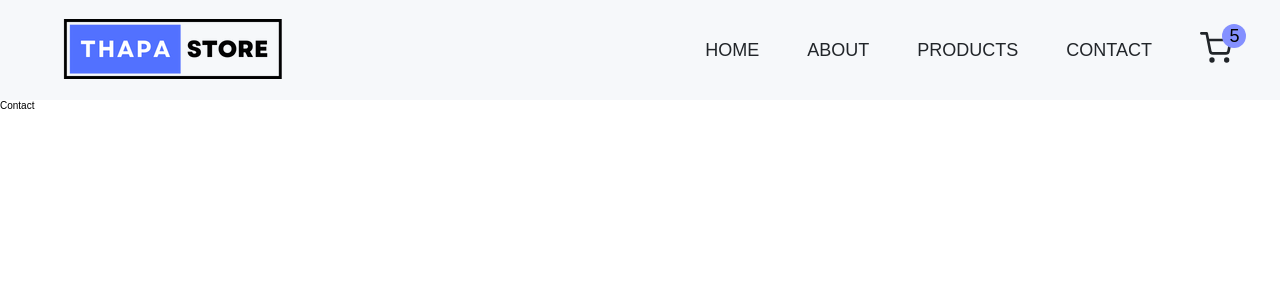
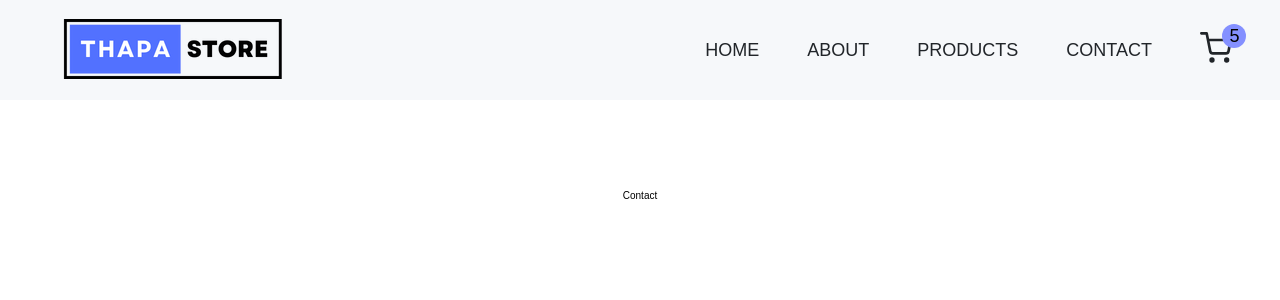
Before and after one commit to asifmuntasir/e-commerce-web-frontend, a React (Create React App) app: page /contact in a window 1280 px wide. Shown: the top 300 px of the page. Built offline with nearby package versions, Linux system fonts and the light colour scheme.

Commit message:
working with contact page and email integration

```diff
--- a/src/components/Contact.js
+++ b/src/components/Contact.js
@@ -1,11 +1,39 @@
 import React from 'react';
+import styled from 'styled-components';
 
 const Contact = () => {
     return (
-        <div>
+        <Wrapper>
             Contact
-        </div>
+        </Wrapper>
     );
 }
 
+const Wrapper = styled.section`
+    padding: 9rem 0 5rem 0;
+    text-align: center;
+    .container {
+      margin-top: 6rem;
+      .contact-form {
+        max-width: 50rem;
+        margin: auto;
+        .contact-inputs {
+          display: flex;
+          flex-direction: column;
+          gap: 3rem;
+          input[type="submit"] {
+            cursor: pointer;
+            transition: all 0.2s;
+            &:hover {
+              background-color: ${({ theme }) => theme.colors.white};
+              border: 1px solid ${({ theme }) => theme.colors.btn};
+              color: ${({ theme }) => theme.colors.btn};
+              transform: scale(0.9);
+            }
+          }
+        }
+      }
+    }
+  `;
+
 export default Contact;
```
